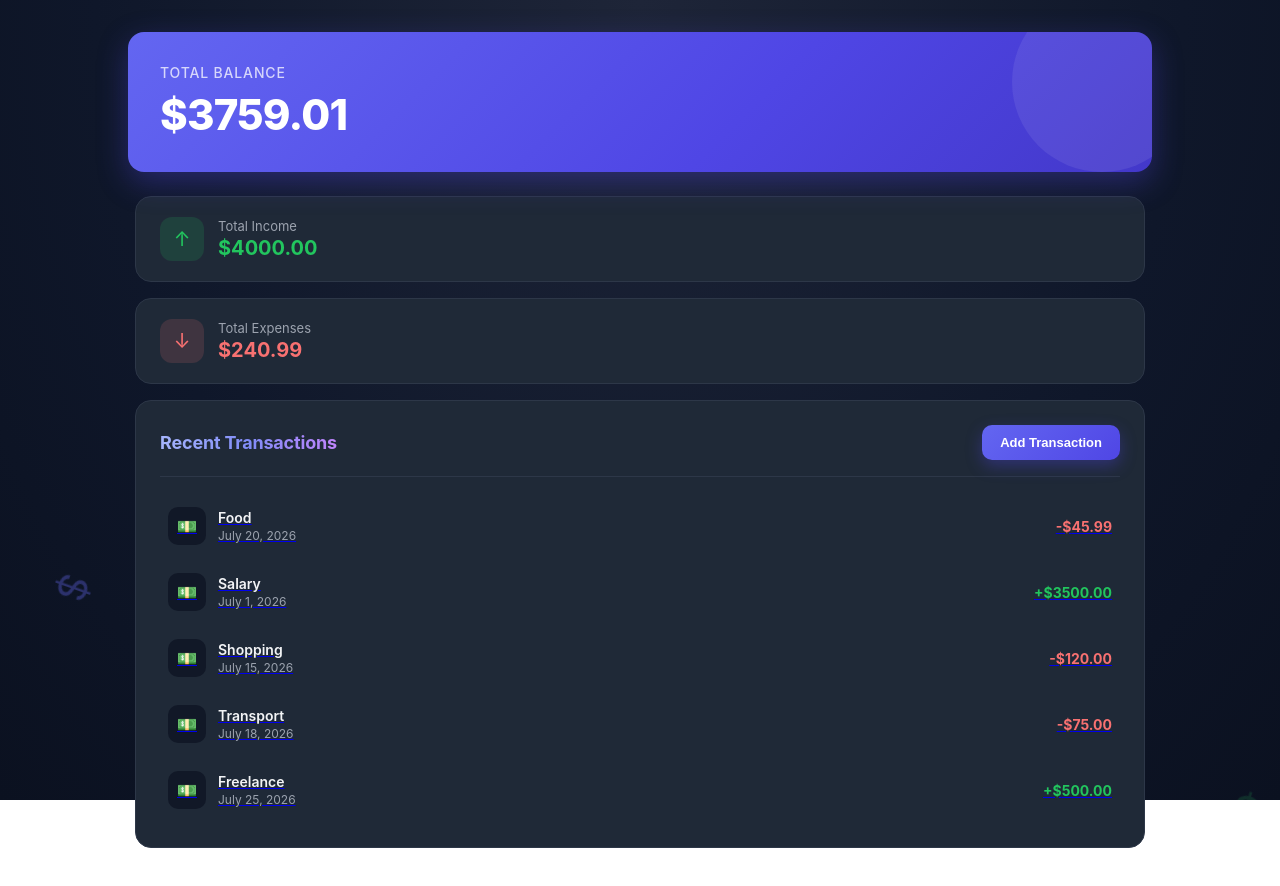
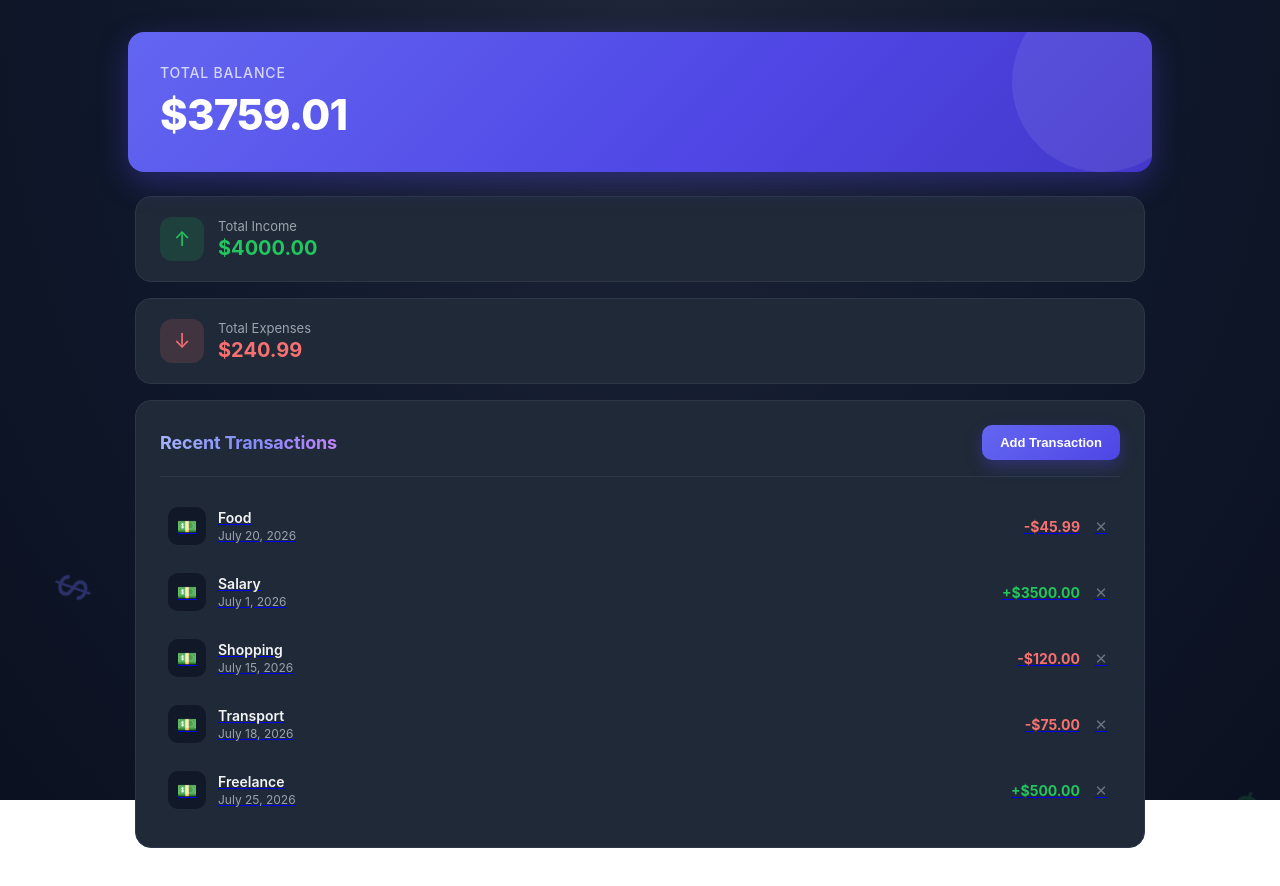
Before and after one commit to pochrahul55-ux/finance-tracker, a React (Vite) app in the folder finance-tracker-app/: page / in a window 1280 px wide. Shown: the top 886 px of the page. Built offline with nearby package versions, Linux system fonts and the light colour scheme; data requests are answered from the project's data file.

Commit message:
feat: implement transaction deletion functionality, add delete button to TransactionsList and handleDelete in Homepage

```diff
--- a/finance-tracker-app/src/components/BalanceCard.jsx
+++ b/finance-tracker-app/src/components/BalanceCard.jsx
@@ -6,7 +6,7 @@ export default function BalanceCard({ totalIncome, totalExpense }) {
   return (
     <div className={styles.balanceCard}>
       <div className={styles.balanceLabel}>Total Balance</div>
-      <div className={styles.balanceAmount}>${totalBalance}</div>
+      <div className={styles.balanceAmount}>${totalBalance.toFixed(2)}</div>
     </div>
   );
 }
--- a/finance-tracker-app/src/components/Homepage.jsx
+++ b/finance-tracker-app/src/components/Homepage.jsx
@@ -8,6 +8,7 @@ import MoneyBackground from "./MoneyBackground";
 import styles from "./HomePage.module.css";
 import Error from "./Error";
 import Loader from "./Loader";
+import deleteTransaction from "../utils/DeleteTransaction";
 
 const BASE_URL = "http://localhost:8000";
 
@@ -40,6 +41,15 @@ export default function Homepage() {
     fetchTransactions();
   }, []);
 
+  async function handleDelete(id) {
+    try {
+      await deleteTransaction(id);
+      setTransactions((prev) => prev.filter((transaction) => transaction.id !== id));
+    } catch (err) {
+      setError(err.message);
+    }
+  }
+
   return (
     <>
       <MoneyBackground />
@@ -51,7 +61,7 @@ export default function Homepage() {
             <BalanceCard totalIncome={totalIncome} totalExpense={totalExpense} />
             <IncomeCard totalIncome={totalIncome} />
             <ExpenseCard totalExpense={totalExpense} />
-            <TransactionsCard transactions={transactions} />
+            <TransactionsCard transactions={transactions} onDelete={handleDelete} />
           </>
         )}
       </div>
--- a/finance-tracker-app/src/components/TransactionsCard.jsx
+++ b/finance-tracker-app/src/components/TransactionsCard.jsx
@@ -2,7 +2,7 @@ import TransactionsList from "./TransactionsList";
 import styles from "./TransactionsCard.module.css";
 import { useNavigate } from "react-router-dom";
 
-export default function TransactionsCard({ transactions }) {
+export default function TransactionsCard({ transactions, onDelete }) {
   const navigate = useNavigate();
 
   function handleAddTransaction() {
@@ -18,7 +18,7 @@ export default function TransactionsCard({ transactions }) {
         </button>
       </div>
       {transactions.map((t) => (
-        <TransactionsList key={t.id} {...t} />
+        <TransactionsList key={t.id} {...t} onDelete={onDelete} />
       ))}
     </div>
   );
--- a/finance-tracker-app/src/components/TransactionsList.jsx
+++ b/finance-tracker-app/src/components/TransactionsList.jsx
@@ -1,7 +1,7 @@
 import styles from "./TransactionsList.module.css";
 import { Link } from "react-router-dom";
 
-export default function TransactionsList({ amount, category, date, type, id }) {
+export default function TransactionsList({ amount, category, date, type, id, onDelete }) {
   const formattedDate = new Date(date).toLocaleDateString("en-US", {
     month: "long",
     day: "numeric",
@@ -18,10 +18,22 @@ export default function TransactionsList({ amount, category, date, type, id }) {
             <div className={styles.transactionDate}>{formattedDate}</div>
           </div>
         </div>
-        <div
-          className={`${styles.transactionAmount} ${type === "income" ? styles.positive : styles.negative}`}
-        >
-          {type === "expense" ? "-" : "+"}${amount.toFixed(2)}
+
+        <div className={styles.amountWithDelete}>
+          <div
+            className={`${styles.transactionAmount} ${type === "income" ? styles.positive : styles.negative}`}
+          >
+            {type === "expense" ? "-" : "+"}${amount.toFixed(2)}
+          </div>
+          <button
+            className={styles.deleteButton}
+            onClick={(e) => {
+              e.preventDefault();
+              onDelete(id);
+            }}
+          >
+            ✕
+          </button>
         </div>
       </div>
     </Link>
--- a/finance-tracker-app/src/components/TransactionsList.module.css
+++ b/finance-tracker-app/src/components/TransactionsList.module.css
@@ -58,3 +58,30 @@
 .negative {
   color: #f87171;
 }
+
+.deleteButton {
+  display: flex;
+  align-items: center;
+  justify-content: center;
+  width: 22px;
+  height: 22px;
+  border: none;
+  border-radius: 6px;
+  background: transparent;
+  color: #6b7280;
+  font-size: 15px;
+  line-height: 1;
+  cursor: pointer;
+  transition: background 0.15s ease, color 0.15s ease;
+}
+
+.deleteButton:hover {
+  background: rgba(248, 113, 113, 0.15);
+  color: #f87171;
+}
+
+.amountWithDelete {
+  display: flex;
+  align-items: center;
+  gap: 10px;
+}
--- /dev/null
+++ b/finance-tracker-app/src/utils/DeleteTransaction.jsx
@@ -0,0 +1,10 @@
+import axios from "axios";
+const BASE_URL = "http://localhost:8000";
+
+export default async function deleteTransaction(id) {
+  console.log("Deleting id:", id);
+  const res = await axios.delete(`${BASE_URL}/transactions/${id}`);
+  console.log(res.data);
+
+  return null;
+}
```
